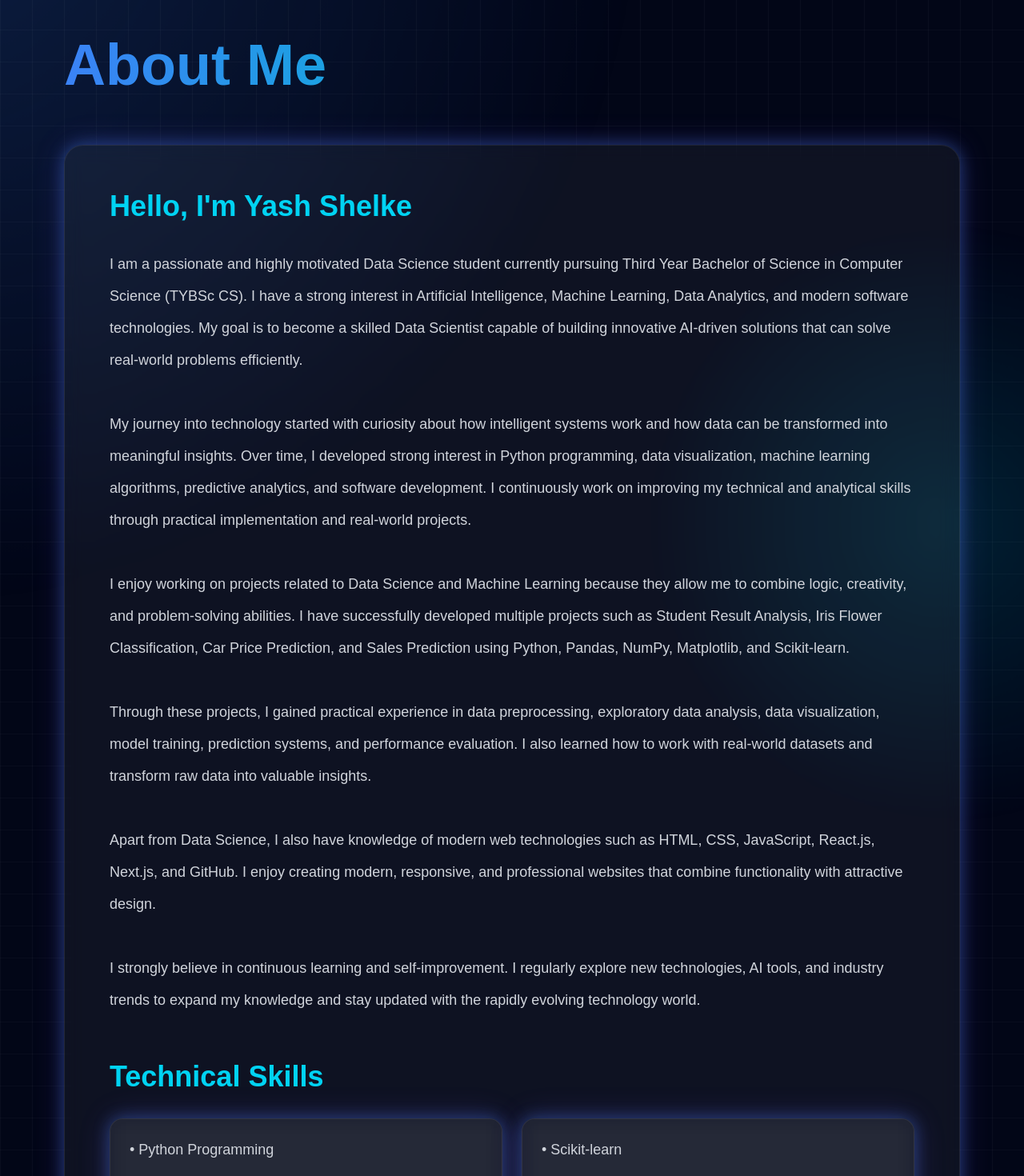
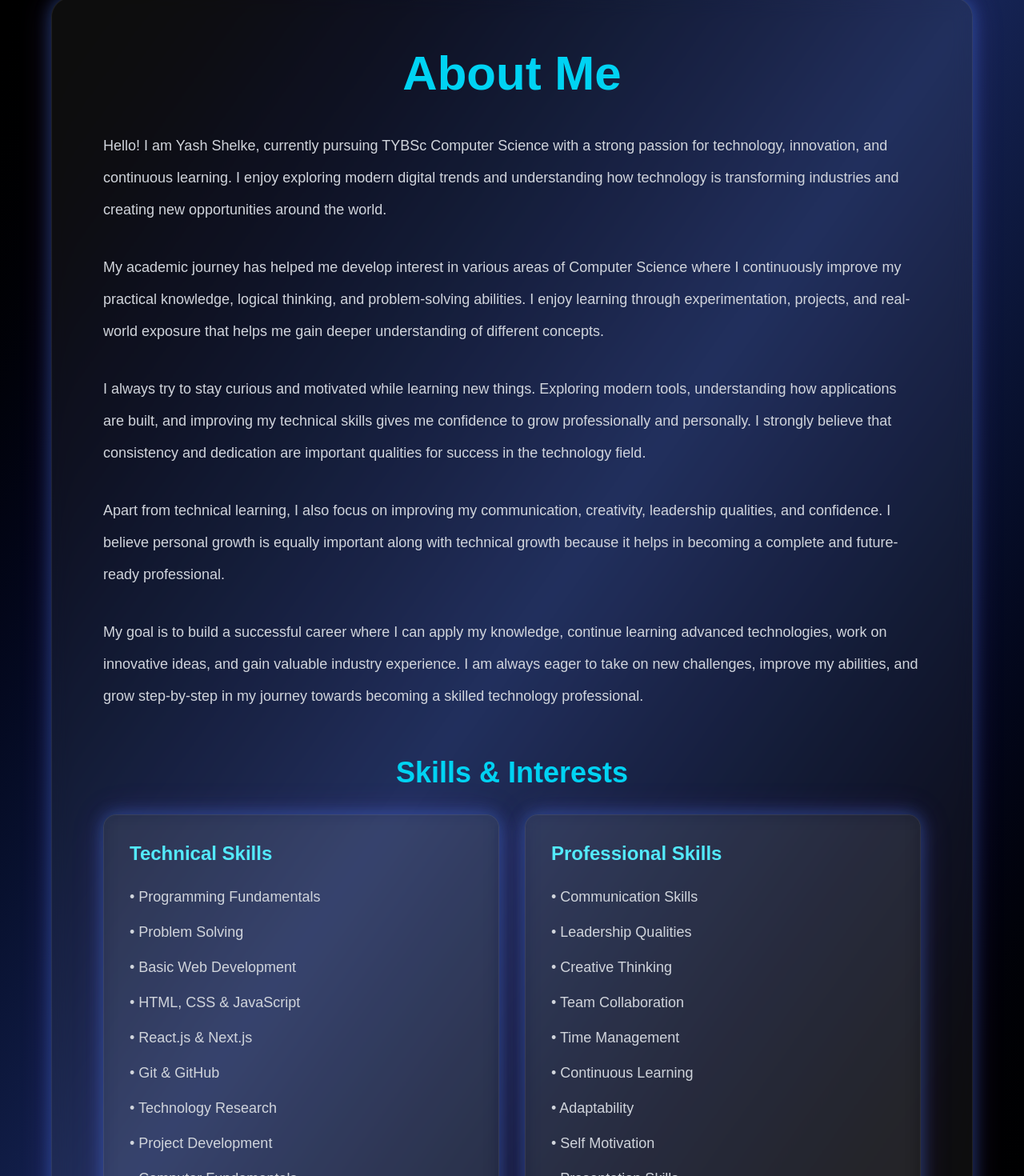
Before and after one commit to yashshelke9129-droid/yash-data-science-portfolio, a Next.js app: page /about in a window 1280 px wide. Shown: the part 83-1553 px from the top of the page at 80% size. Built offline with nearby package versions, Linux system fonts and the light colour scheme.

Commit message:
Updated About Section

```diff
--- a/src/app/about/page.js
+++ b/src/app/about/page.js
@@ -1,122 +1,131 @@
 "use client";
 
 import Navbar from "../../components/Navbar";
+
 import { motion } from "framer-motion";
 
 export default function About() {
+
   return (
+
     <>
+
       <Navbar />
 
-      <motion.main
-        initial={{ opacity: 0 }}
-        animate={{ opacity: 1 }}
-        transition={{ duration: 1 }}
-        className="min-h-screen px-6 md:px-20 py-32 grid-bg text-white"
-      >
-
-        {/* Heading */}
-
-        <motion.h1
-          initial={{ y: -60, opacity: 0 }}
-          animate={{ y: 0, opacity: 1 }}
-          transition={{ duration: 0.8 }}
-          className="text-6xl md:text-7xl font-bold gradient-text mb-16"
-        >
-          About Me
-        </motion.h1>
-
-        {/* Main Card */}
+      <main className="min-h-screen bg-gradient-to-br from-black via-blue-950 to-black text-white px-6 py-20 flex items-center justify-center overflow-hidden">
 
         <motion.div
-          initial={{ y: 80, opacity: 0 }}
-          animate={{ y: 0, opacity: 1 }}
+          initial={{ opacity: 0, y: 80 }}
+          animate={{ opacity: 1, y: 0 }}
           transition={{ duration: 1 }}
-          className="glass glow rounded-3xl p-10 md:p-14 card-hover"
+          className="glass glow rounded-3xl p-10 md:p-16 max-w-6xl"
         >
 
-          <h2 className="text-4xl font-bold mb-8 text-cyan-400">
-            Hello, I'm Yash Shelke
-          </h2>
+          {/* Heading */}
 
-          <p className="text-gray-300 leading-10 text-lg">
+          <motion.h1
+            initial={{ opacity: 0 }}
+            animate={{ opacity: 1 }}
+            transition={{ delay: 0.2 }}
+            className="text-5xl md:text-6xl font-bold text-cyan-400 mb-10 text-center"
+          >
+            About Me
+          </motion.h1>
 
-            I am a passionate and highly motivated Data Science student currently pursuing
-            Third Year Bachelor of Science in Computer Science (TYBSc CS). I have a strong interest in
-            Artificial Intelligence, Machine Learning, Data Analytics, and modern software technologies.
-            My goal is to become a skilled Data Scientist capable of building innovative AI-driven solutions
-            that can solve real-world problems efficiently.
+          {/* About Text */}
 
-            <br /><br />
+          <motion.div
+            initial={{ opacity: 0 }}
+            animate={{ opacity: 1 }}
+            transition={{ delay: 0.4 }}
+            className="text-gray-300 text-lg leading-10 space-y-8"
+          >
 
-            My journey into technology started with curiosity about how intelligent systems work and how
-            data can be transformed into meaningful insights. Over time, I developed strong interest in
-            Python programming, data visualization, machine learning algorithms, predictive analytics,
-            and software development. I continuously work on improving my technical and analytical skills
-            through practical implementation and real-world projects.
+            <p>
 
-            <br /><br />
+              Hello! I am Yash Shelke, currently pursuing TYBSc Computer
+              Science with a strong passion for technology, innovation,
+              and continuous learning. I enjoy exploring modern digital
+              trends and understanding how technology is transforming
+              industries and creating new opportunities around the world.
 
-            I enjoy working on projects related to Data Science and Machine Learning because they allow me
-            to combine logic, creativity, and problem-solving abilities. I have successfully developed
-            multiple projects such as Student Result Analysis, Iris Flower Classification,
-            Car Price Prediction, and Sales Prediction using Python, Pandas, NumPy, Matplotlib,
-            and Scikit-learn.
+            </p>
 
-            <br /><br />
+            <p>
 
-            Through these projects, I gained practical experience in data preprocessing,
-            exploratory data analysis, data visualization, model training,
-            prediction systems, and performance evaluation. I also learned how to work with
-            real-world datasets and transform raw data into valuable insights.
+              My academic journey has helped me develop interest in
+              various areas of Computer Science where I continuously
+              improve my practical knowledge, logical thinking, and
+              problem-solving abilities. I enjoy learning through
+              experimentation, projects, and real-world exposure that
+              helps me gain deeper understanding of different concepts.
 
-            <br /><br />
+            </p>
 
-            Apart from Data Science, I also have knowledge of modern web technologies such as
-            HTML, CSS, JavaScript, React.js, Next.js, and GitHub. I enjoy creating modern,
-            responsive, and professional websites that combine functionality with attractive design.
+            <p>
 
-            <br /><br />
+              I always try to stay curious and motivated while learning
+              new things. Exploring modern tools, understanding how
+              applications are built, and improving my technical skills
+              gives me confidence to grow professionally and personally.
+              I strongly believe that consistency and dedication are
+              important qualities for success in the technology field.
 
-            I strongly believe in continuous learning and self-improvement.
-            I regularly explore new technologies, AI tools, and industry trends to expand my knowledge
-            and stay updated with the rapidly evolving technology world.
+            </p>
 
-          </p>
+            <p>
+
+              Apart from technical learning, I also focus on improving
+              my communication, creativity, leadership qualities, and
+              confidence. I believe personal growth is equally important
+              along with technical growth because it helps in becoming
+              a complete and future-ready professional.
+
+            </p>
+
+            <p>
+
+              My goal is to build a successful career where I can apply
+              my knowledge, continue learning advanced technologies,
+              work on innovative ideas, and gain valuable industry
+              experience. I am always eager to take on new challenges,
+              improve my abilities, and grow step-by-step in my journey
+              towards becoming a skilled technology professional.
+
+            </p>
+
+          </motion.div>
 
           {/* Skills Section */}
 
-          <div className="mt-14">
+          <motion.div
+            initial={{ opacity: 0 }}
+            animate={{ opacity: 1 }}
+            transition={{ delay: 0.7 }}
+            className="mt-14"
+          >
 
-            <h2 className="text-4xl font-bold text-cyan-400 mb-8">
-              Technical Skills
+            <h2 className="text-4xl font-bold text-cyan-400 mb-8 text-center">
+              Skills & Interests
             </h2>
 
-            <div className="grid md:grid-cols-2 gap-6">
+            <div className="grid md:grid-cols-2 gap-8">
 
-              <div className="glass rounded-2xl p-6 card-hover glow">
+              {/* Technical Skills */}
 
-                <ul className="space-y-4 text-lg text-gray-300">
+              <div className="glass rounded-2xl p-8 glow">
 
-                  <li>• Python Programming</li>
+                <h3 className="text-2xl font-bold text-cyan-300 mb-6">
+                  Technical Skills
+                </h3>
 
-                  <li>• Machine Learning</li>
+                <ul className="text-gray-300 text-lg space-y-4">
 
-                  <li>• Data Analysis</li>
+                  <li>• Programming Fundamentals</li>
 
-                  <li>• Pandas & NumPy</li>
+                  <li>• Problem Solving</li>
 
-                  <li>• Data Visualization</li>
-
-                </ul>
-
-              </div>
-
-              <div className="glass rounded-2xl p-6 card-hover glow">
-
-                <ul className="space-y-4 text-lg text-gray-300">
-
-                  <li>• Scikit-learn</li>
+                  <li>• Basic Web Development</li>
 
                   <li>• HTML, CSS & JavaScript</li>
 
@@ -124,7 +133,47 @@ export default function About() {
 
                   <li>• Git & GitHub</li>
 
-                  <li>• Problem Solving</li>
+                  <li>• Technology Research</li>
+
+                  <li>• Project Development</li>
+
+                  <li>• Computer Fundamentals</li>
+
+                  <li>• Learning Modern Technologies</li>
+
+                </ul>
+
+              </div>
+
+              {/* Professional Skills */}
+
+              <div className="glass rounded-2xl p-8 glow">
+
+                <h3 className="text-2xl font-bold text-cyan-300 mb-6">
+                  Professional Skills
+                </h3>
+
+                <ul className="text-gray-300 text-lg space-y-4">
+
+                  <li>• Communication Skills</li>
+
+                  <li>• Leadership Qualities</li>
+
+                  <li>• Creative Thinking</li>
+
+                  <li>• Team Collaboration</li>
+
+                  <li>• Time Management</li>
+
+                  <li>• Continuous Learning</li>
+
+                  <li>• Adaptability</li>
+
+                  <li>• Self Motivation</li>
+
+                  <li>• Presentation Skills</li>
+
+                  <li>• Professional Growth Mindset</li>
 
                 </ul>
 
@@ -132,35 +181,14 @@ export default function About() {
 
             </div>
 
-          </div>
-
-          {/* Career Goal */}
-
-          <div className="mt-14 glass rounded-2xl p-8 card-hover glow">
-
-            <h2 className="text-4xl font-bold text-cyan-400 mb-6">
-              Career Objective
-            </h2>
-
-            <p className="text-gray-300 text-lg leading-10">
-
-              My long-term objective is to establish myself as a successful
-              Data Scientist and AI Engineer who contributes to impactful and futuristic technologies.
-              I am highly passionate about creating intelligent systems that can improve efficiency,
-              automate processes, and provide meaningful solutions to complex problems.
-
-              <br /><br />
-
-              I am always eager to learn, grow, and take on new challenges that help me expand my
-              technical expertise and professional experience in the field of Data Science and Technology.
-
-            </p>
-
-          </div>
+          </motion.div>
 
         </motion.div>
 
-      </motion.main>
+      </main>
+
     </>
+
   );
+
 }
--- a/src/app/page.js
+++ b/src/app/page.js
@@ -51,11 +51,12 @@ export default function Home() {
             transition={{ delay: 0.5 }}
             className="text-cyan-300 text-2xl mt-6 leading-10"
           >
-            Data Science Student | Machine Learning Enthusiast |
-            Python Developer | Future AI Engineer
+            TYBSc Computer Science Student |
+            Technology Enthusiast |
+            Future Tech Professional
           </motion.p>
 
-          {/* About */}
+          {/* About Section */}
 
           <motion.div
             initial={{ opacity: 0 }}
@@ -70,21 +71,30 @@ export default function Home() {
 
             <p className="text-gray-300 text-lg leading-9">
 
-              I am currently pursuing TYBSc Computer Science and passionately
-              exploring the world of Data Science, Machine Learning,
-              Artificial Intelligence, and modern technologies.
+              I am currently pursuing TYBSc Computer Science with a strong
+              interest in modern technology and innovation. I always try
+              to improve my practical knowledge and explore different areas
+              of the technology world to enhance my learning experience.
 
               <br /><br />
 
-              I enjoy building real-world AI and Data Science projects
-              using Python, Pandas, NumPy, Scikit-learn, React.js,
-              and Next.js.
+              I enjoy working on creative ideas, discovering new concepts,
+              and continuously improving my abilities through projects and
+              self-learning. I believe consistency, curiosity, and dedication
+              are the key factors for growth in the technology field.
 
               <br /><br />
 
-              My goal is to become a highly skilled Data Scientist
-              and AI Engineer capable of building intelligent systems
-              that solve real-world problems.
+              My goal is to build a successful career where I can apply my
+              knowledge, improve my skills, and gain valuable real-world
+              experience while continuously growing as a professional.
+
+              <br /><br />
+
+              Apart from academics, I also focus on improving my communication,
+              confidence, creativity, and problem-solving abilities to become
+              a future-ready individual capable of adapting to new challenges
+              and opportunities.
 
             </p>
 
```
